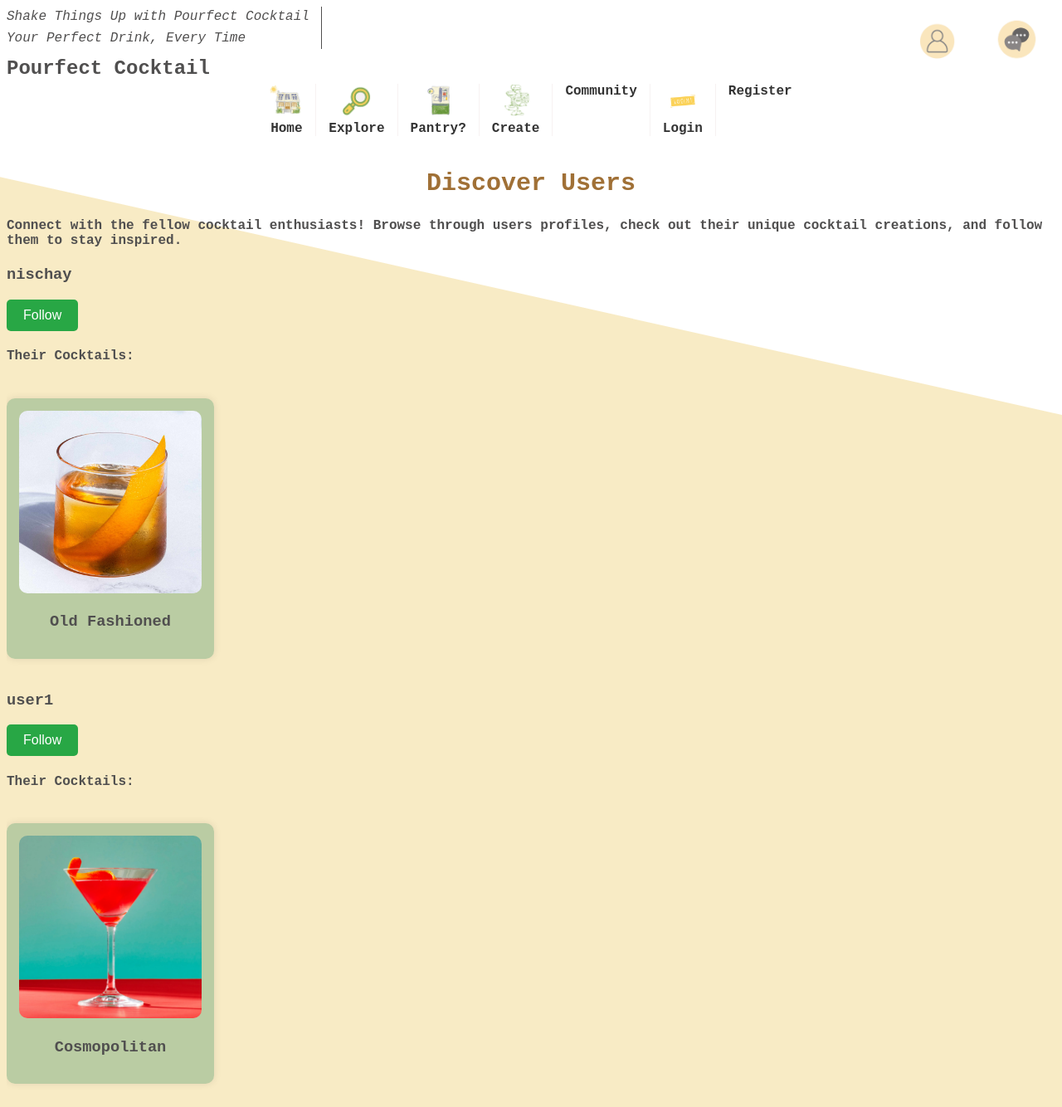
After one commit to cs-ucc-ie/Team-15, a Flask app: page /community.html in a window 1280 px wide. The commit adds this page. Shown: the whole page at 83% size. Run offline with Flask 3, Linux system fonts and the light colour scheme; data comes from the database, SQL or seed files in the repository; both versions use the stored data as it was after the commit.

Commit message:
Created community page where users can follow each other + added the followings of the user in the profile page

```diff
--- a/main.py
+++ b/main.py
@@ -206,7 +206,20 @@ def user_profile():
         WHERE f.user_id = ?
     """, (user_id,)).fetchall()
 
-    return render_template("userpage.html", user_cocktails=user_cocktails, favorite_cocktails=favorite_cocktails)
+    # Get the users that the logged in user is following
+    followed_users = db.execute("""
+        SELECT u.id, u.username
+        FROM users as u
+        JOIN follows as f ON u.id = f.following_id
+        WHERE f.follower_id = ?""", (user_id,)).fetchall()
+
+    # get the cocktails created by the users that the logged in user is following
+    followed_user_ids = [user['id'] for user in followed_users]
+    followed_user_cocktails = []
+    if followed_user_ids:
+        followed_user_cocktails = db.execute("SELECT c.* FROM cocktails AS c WHERE c.created_by IN ({})".format(','.join('?' for _ in followed_user_ids)), followed_user_ids).fetchall()
+
+    return render_template("userpage.html", user_cocktails=user_cocktails, favorite_cocktails=favorite_cocktails, followed_users=followed_users, followed_user_cocktails=followed_user_cocktails)
 
 # Adding the cocktails to favorites
 @app.route('/add_favorite/<int:cocktail_id>', methods=['POST'])
@@ -252,5 +265,43 @@ def remove_favorite(cocktail_id):
 
     return redirect(url_for("user_profile"))
 
+# COMMUNITY PAGE - Displaying all the users where they can follow others
+@app.route('/community.html')
+def community():
+    db = get_db()
+    users = db.execute("SELECT id, username FROM users").fetchall()
+
+    user_cocktails = {}
+    for user in users:
+        cocktails = db.execute("SELECT * FROM cocktails WHERE created_by = ?", (user['id'],)).fetchall()
+        user_cocktails[user['id']] = cocktails
+
+    return render_template("community.html", users=users, user_cocktails=user_cocktails)
+
+# Follow a user
+@app.route('/follow/<int:user_id>', methods=['POST'])
+def follow_user(user_id):
+    if "user_id" not in session:
+        flash("You need to log in first!", "danger")
+        return redirect(url_for("login"))
+
+    db = get_db()
+    current_user_id = session["user_id"]
+
+    # # if the user is already following the other user
+    existing_follow = db.execute("SELECT * FROM follows WHERE follower_id = ? AND following_id = ?",
+        (current_user_id, user_id)).fetchone()
+
+    if existing_follow:
+        flash("You are already following this user!", "warning")
+        return redirect(url_for("community"))
+
+    # Insert the relationship into the follow database
+    db.execute("INSERT INTO follows (follower_id, following_id) VALUES (?, ?)", (current_user_id, user_id))
+    db.commit()
+
+    flash("You have started following {user_id}!", "success")
+    return redirect(url_for("community"))
+
 if __name__ == '__main__':
     app.run(debug = True)
--- a/static/styles1.css
+++ b/static/styles1.css
@@ -512,3 +512,19 @@ form {
     transform: translateY(1px) scale(0.98); /* Press-down effect */
     box-shadow: 0px 2px 8px rgba(0, 0, 0, 0.1);
 }
+
+/* FOLLOW BUTTON TO FOLLOW USERS */
+.follow-button {
+    background-color: #28a745;
+    color: white;
+    border: none;
+    padding: 10px 20px;
+    font-size: 16px;
+    cursor: pointer;
+    border-radius: 5px;
+    transition: background-color 0.3s;
+}
+
+.follow-button:hover {
+    background-color: #218838;
+}
--- /dev/null
+++ b/templates/community.html
@@ -0,0 +1,47 @@
+<!DOCTYPE html>
+<html lang="en">
+
+<head>
+    <meta charset="UTF-8">
+    <meta name="viewport" content="width=device-width, initial-scale=1.0">
+    <title>Community</title>
+    <link rel="stylesheet" href="{{ url_for('static', filename='styles1.css') }}">
+</head>
+
+<body>
+    <!-- Nav Bar -->
+    {% include 'navbar.html' %}
+
+    <h2>Discover Users</h2>
+    <h4>Connect with the fellow cocktail enthusiasts! Browse through users profiles, check out their unique cocktail
+        creations, and follow them to stay inspired.</h4>
+
+    <div class="users-list">
+        {% for user in users %}
+        <div class="users-card">
+            <div class="user-info">
+                <h3>{{ user['username'] }}</h3>
+                {% if user.id != session['user_id'] %}
+                <!-- a button to follow users -->
+                <form action="{{ url_for('follow_user', user_id = user.id) }}" method="POST">
+                    <button type="submit" class="follow-button">Follow</button>
+                </form>
+                {% endif %}
+            </div>
+            <h4>Their Cocktails:</h4>
+            <div class="cocktail-grid">
+                {% for cocktail in user_cocktails[user.id] %}
+                <div class="cocktail-card">
+                    <img src="{{ url_for('static', filename=cocktail['image']) }}" alt="{{ cocktail['name'] }}">
+                    <h3>{{ cocktail['name'] }}</h3>
+                </div>
+
+                {% endfor %}
+            </div>
+        </div>
+        {% endfor %}
+    </div>
+
+</body>
+
+</html>
--- a/templates/navbar.html
+++ b/templates/navbar.html
@@ -32,6 +32,7 @@
                 <li><a href="{{ url_for('explore') }}"><img src="{{ url_for('static', filename='search.png') }}" alt="Explore"> Explore</a></li>
                 <li><a href="{{ url_for('pantry') }}"><img src="{{ url_for('static', filename='pantry.png') }}" alt="Pantry"> Pantry?</a></li>
                 <li><a href="{{ url_for('creation') }}"><img src="{{ url_for('static', filename='bev.png') }}" alt="Create"> Create</a></li>
+                <li><a href="community.html">Community</a></li>
 
                 {% if session.user_id %}
                     <li><a href="{{ url_for('logout') }}"><img src="{{ url_for('static', filename='logout.png') }}" alt="Logout"> Logout</a></li>
```
Also changed, not shown: db.sql (+35 -1 lines), templates/creation.html (+7 -4 lines), templates/userpage.html (+26 -3 lines), db.db.
